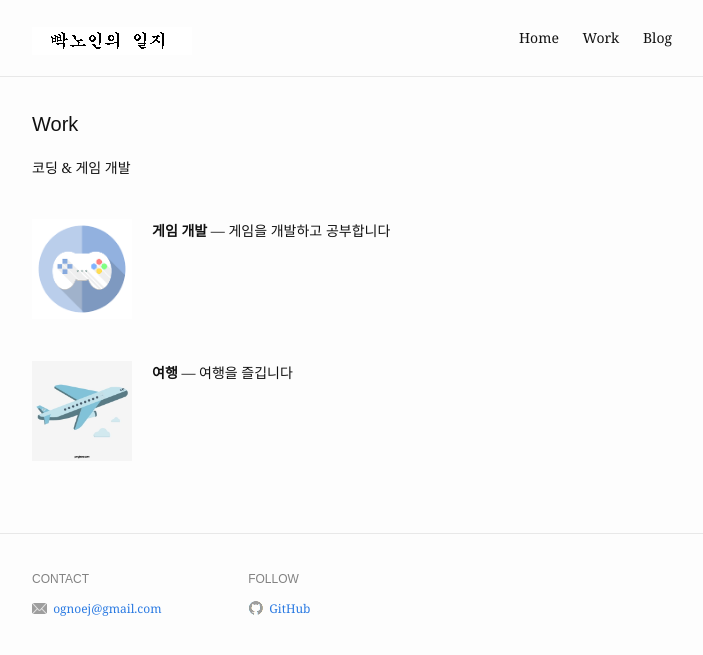
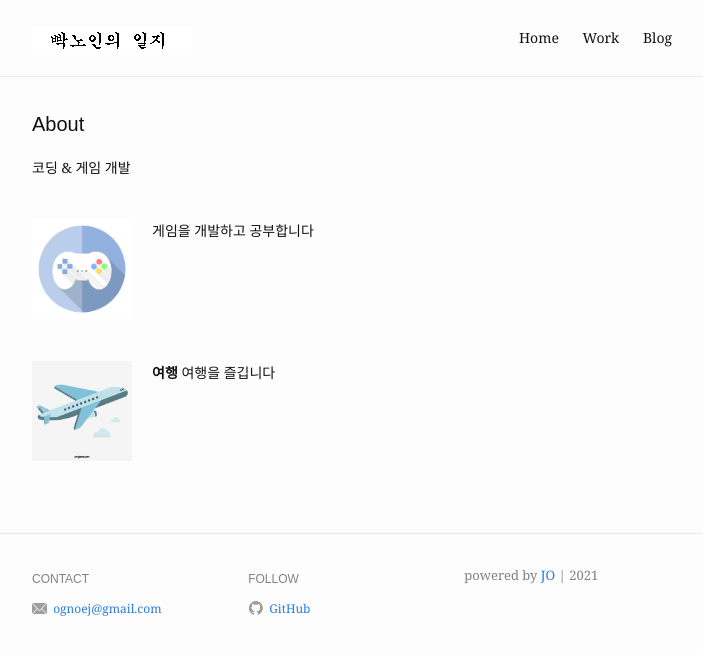
Before and after one commit to ognoej/Old_ognoej.github.io, a Jekyll site: the page built from work.md, in a window 1280 px wide. Shown: the top 655 px of the page, without its empty margins (288-991 px from the left). Built offline with Jekyll 4.4.1, drawn with Linux system fonts in a browser that asks for light colours.

Commit message:
m-dash deleted

```diff
--- a/_includes/footer.html
+++ b/_includes/footer.html
@@ -49,6 +49,14 @@
 
         {% endfor %}
       </div>
+
+      {% if site.footer.show_powered_by == true %}
+        <div class="footer-col footer-col-3 powered-by">
+          <p>
+            powered by <a href="https://github.com/ognoej">JO</a> | {{ 'now' | date: "%Y" }}
+          </p>
+        </div>
+      {% endif %}
     </div>
   </div>
 </footer>
--- a/_layouts/work.html
+++ b/_layouts/work.html
@@ -20,7 +20,6 @@
             />
             <span class="work-text">
               <strong>{{ item.title }}</strong>
-              &mdash;
               {{ item.description }}
             </span>
           </div>
--- a/_sass/_base.scss
+++ b/_sass/_base.scss
@@ -59,7 +59,7 @@ figure,
  * Images
  */
 img {
-  max-width: 120%;
+  max-width: 100%;
   vertical-align: middle;
   height: auto;
 }
--- a/_sass/_site.scss
+++ b/_sass/_site.scss
@@ -1,7 +1,7 @@
 .profilepic {
-  float: right;
+  float: none;
   border: #ccc 1px solid;
-  margin-left: 20px;
+  margin-left: 70px;
 
   @include media-query($on-mobile) {
     float: none;
--- a/work.md
+++ b/work.md
@@ -1,9 +1,9 @@
 ---
 layout: work
-title: Work
+title: About
 slug: /work
 items:
-  - title: 게임 개발
+  - title:
     image:
       src: /assets/img/work/게임.png
       alt: water
```
Also changed, not shown: index.markdown (deleted, +0 -13 lines), index.md (+1 -1 lines).
